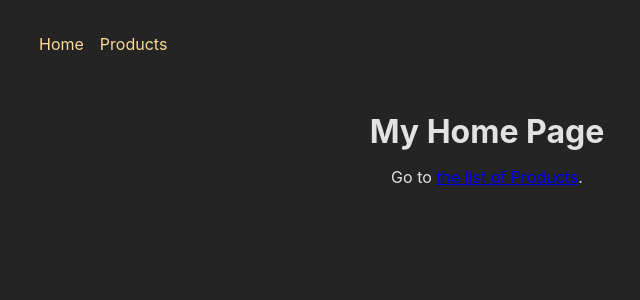
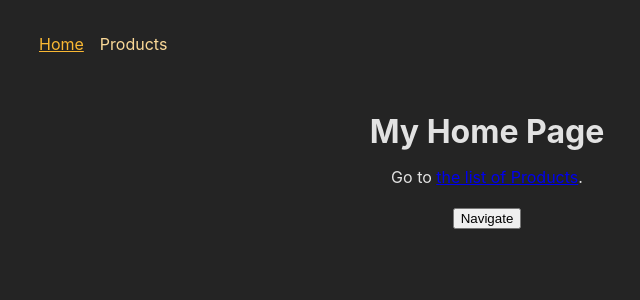
Before and after one commit to Neidn/react-practice-router, a React (Create React App) app: page / in a window 1280 px wide. Shown: the top 300 px of the page, without its empty margins (153-793 px from the left). Built offline with nearby package versions, Linux system fonts and the light colour scheme.

Commit message:
use NavLink and force navigate by using navigate

```diff
--- a/src/components/MainNavigation.js
+++ b/src/components/MainNavigation.js
@@ -1,4 +1,4 @@
-import {Link} from "react-router-dom";
+import {NavLink} from "react-router-dom";
 
 import classes from "./MainNavigation.module.css";
 
@@ -7,8 +7,22 @@ const MainNavigation = () => {
       <header className={classes.header}>
         <nav>
           <ul className={classes.list}>
-            <li><Link to={'/'}>Home</Link></li>
-            <li><Link to={'/products'}>Products</Link></li>
+            <li>
+              <NavLink
+                  to={'/'}
+                  className={({isActive}) => isActive ? classes.active : ''}
+              >
+                Home
+              </NavLink>
+            </li>
+            <li>
+              <NavLink
+                  to={'/products'}
+                  className={({isActive}) => isActive ? classes.active : ''}
+              >
+                Products
+              </NavLink>
+            </li>
           </ul>
         </nav>
       </header>
--- a/src/components/MainNavigation.module.css
+++ b/src/components/MainNavigation.module.css
@@ -15,3 +15,9 @@
   text-decoration: none;
   color: var(--color-primary-400);
 }
+
+.list a:hover,
+.list a.active {
+  text-decoration: underline;
+  color: var(--color-primary-800);
+}
--- a/src/pages/Home.js
+++ b/src/pages/Home.js
@@ -1,10 +1,19 @@
-import {Link} from "react-router-dom";
+import {Link, useNavigate} from "react-router-dom";
 
 const HomePage = () => {
+  const navigate = useNavigate();
+
+  const navigateHandler = () => {
+    navigate('/products');
+  };
+
   return (
       <>
         <h1>My Home Page</h1>
         <p>Go to <Link to="/products">the list of Products</Link>.</p>
+        <p>
+          <button onClick={navigateHandler}>Navigate</button>
+        </p>
       </>
   );
 };
```
